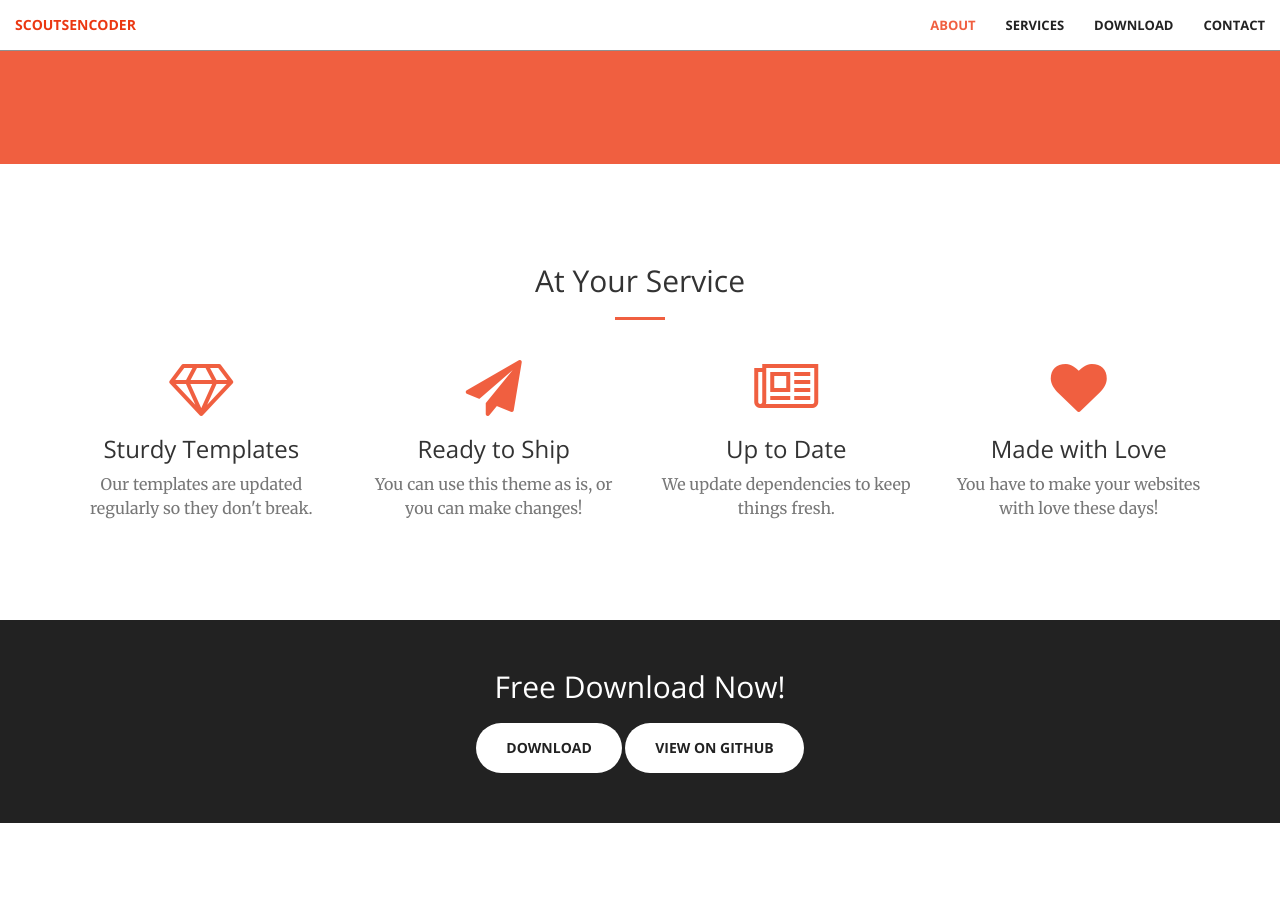
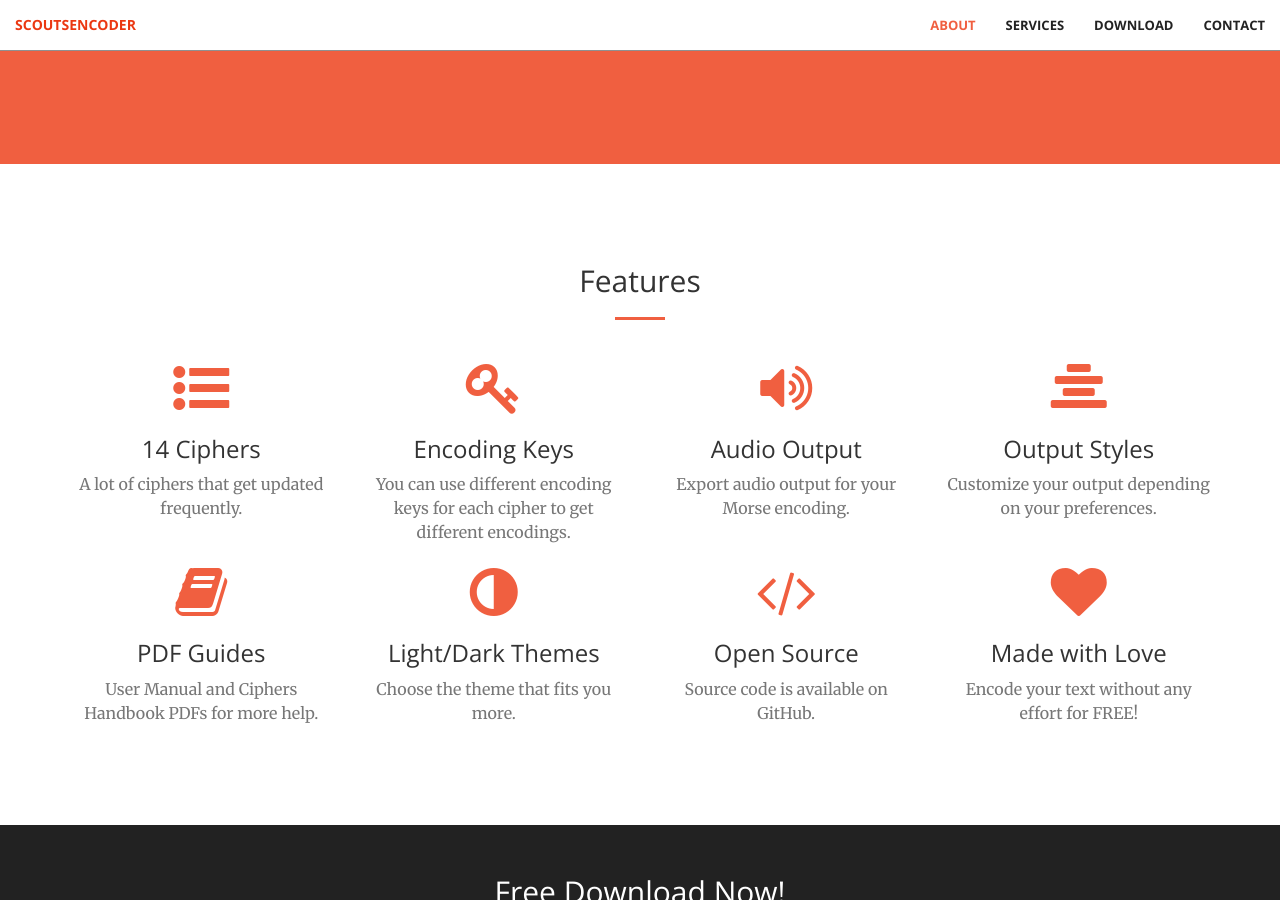
Before and after one commit to yousinix/ScoutsEncoder, a Jekyll site: the page built from index.html, in a window 1280 px wide and 900 px high, scrolled down 1056 px. Built offline with Jekyll 4.4.1, drawn with Linux system fonts in a browser that asks for light colours.

Commit message:
Add Features

```diff
--- a/_includes/services.html
+++ b/_includes/services.html
@@ -1,42 +1,88 @@
 <section id="services">
+
     <div class="container">
         <div class="row">
             <div class="col-lg-12 text-center">
-                <h2 class="section-heading">At Your Service</h2>
+                <h2 class="section-heading">Features</h2>
                 <hr class="primary">
             </div>
         </div>
     </div>
+
     <div class="container">
+
         <div class="row">
+
             <div class="col-lg-3 col-md-6 text-center">
                 <div class="service-box">
-                    <i class="fa fa-4x fa-diamond wow bounceIn text-primary"></i>
-                    <h3>Sturdy Templates</h3>
-                    <p class="text-muted">Our templates are updated regularly so they don't break.</p>
+                    <i class="fa fa-4x fa-list-ul wow bounceIn text-primary"></i>
+                    <h3>14 Ciphers</h3>
+                    <p class="text-muted">A lot of ciphers that get updated frequently.</p>
                 </div>
             </div>
+
             <div class="col-lg-3 col-md-6 text-center">
                 <div class="service-box">
-                    <i class="fa fa-4x fa-paper-plane wow bounceIn text-primary" data-wow-delay=".1s"></i>
-                    <h3>Ready to Ship</h3>
-                    <p class="text-muted">You can use this theme as is, or you can make changes!</p>
+                    <i class="fa fa-4x fa-key wow bounceIn text-primary" data-wow-delay=".1s"></i>
+                    <h3>Encoding Keys</h3>
+                    <p class="text-muted">You can use different encoding keys for each cipher to get different encodings.</p>
                 </div>
             </div>
+
             <div class="col-lg-3 col-md-6 text-center">
                 <div class="service-box">
-                    <i class="fa fa-4x fa-newspaper-o wow bounceIn text-primary" data-wow-delay=".2s"></i>
-                    <h3>Up to Date</h3>
-                    <p class="text-muted">We update dependencies to keep things fresh.</p>
+                    <i class="fa fa-4x fa-volume-up wow bounceIn text-primary" data-wow-delay=".2s"></i>
+                    <h3>Audio Output</h3>
+                    <p class="text-muted">Export audio output for your Morse encoding.</p>
                 </div>
             </div>
+
             <div class="col-lg-3 col-md-6 text-center">
                 <div class="service-box">
-                    <i class="fa fa-4x fa-heart wow bounceIn text-primary" data-wow-delay=".3s"></i>
-                    <h3>Made with Love</h3>
-                    <p class="text-muted">You have to make your websites with love these days!</p>
+                    <i class="fa fa-4x fa-align-center wow bounceIn text-primary" data-wow-delay=".3s"></i>
+                    <h3>Output Styles</h3>
+                    <p class="text-muted">Customize your output depending on your preferences.</p>
                 </div>
             </div>
+
         </div>
+
+        <div class="row">
+
+            <div class="col-lg-3 col-md-6 text-center">
+                <div class="service-box">
+                    <i class="fa fa-4x fa-book wow bounceIn text-primary" data-wow-delay=".1s"></i>
+                    <h3>PDF Guides</h3>
+                    <p class="text-muted">User Manual and Ciphers Handbook PDFs for more help.</p>
+                </div>
+            </div>
+
+            <div class="col-lg-3 col-md-6 text-center">
+                <div class="service-box">
+                    <i class="fa fa-4x fa-adjust wow bounceIn text-primary" data-wow-delay=".2s"></i>
+                    <h3>Light/Dark Themes</h3>
+                    <p class="text-muted">Choose the theme that fits you more.</p>
+                </div>
+            </div>
+
+            <div class="col-lg-3 col-md-6 text-center">
+                <div class="service-box">
+                    <i class="fa fa-4x fa-code wow bounceIn text-primary" data-wow-delay=".3s"></i>
+                    <h3>Open Source</h3>
+                    <p class="text-muted">Source code is available on GitHub.</p>
+                </div>
+            </div>
+
+             <div class="col-lg-3 col-md-6 text-center">
+                <div class="service-box">
+                    <i class="fa fa-4x fa-heart wow bounceIn text-primary" data-wow-delay=".4s"></i>
+                    <h3>Made with Love</h3>
+                    <p class="text-muted">Encode your text without any effort for FREE!</p>
+                </div>
+            </div>
+
+        </div>
+
     </div>
+
 </section>
```
